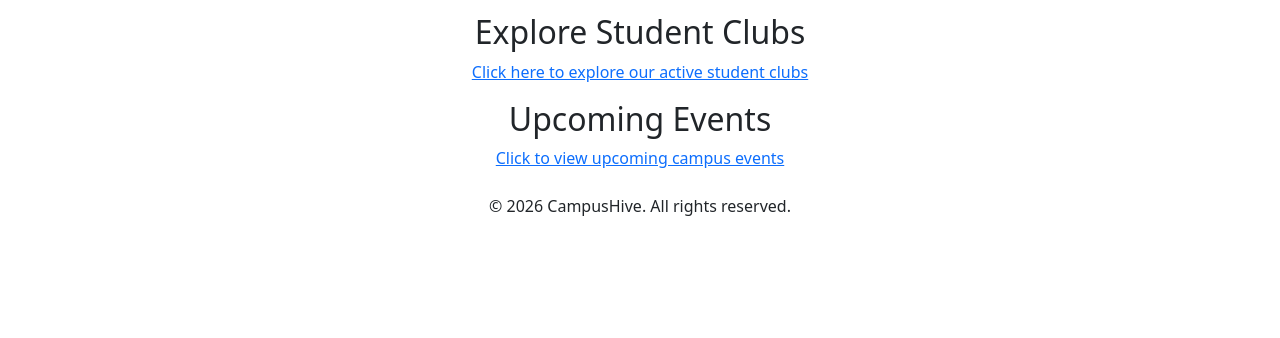
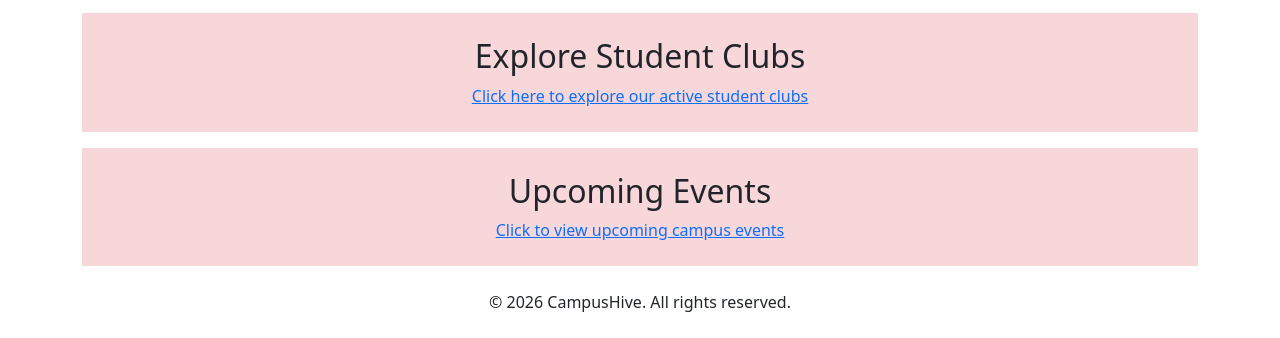
Before and after one commit to arushabind2005-star/Campus-Hive, a website: page index.html in a window 1280 px wide. Shown: the part 501-839 px from the top of the page. Before the commit the page ends 800 px from the top, so only its background shows below. Drawn offline with nearby package versions, Linux system fonts and the light colour scheme.

Commit message:
Added padding

```diff
--- a/index.html
+++ b/index.html
@@ -28,11 +28,11 @@
       <figcaption>Welcome to CampusHive – your campus activity hub</figcaption>
       </figure>
       </section>
-      <section class="text-center mt-3">
+      <section class="text-center mt-3 p-4 bg-danger-subtle">
       <h2>Explore Student Clubs</h2>
       <a href="clubs.html">Click here to explore our active student clubs</a>
       </section>
-      <section class="text-center mt-3">
+      <section class="text-center mt-3 p-4 bg-danger-subtle">
       <h2>Upcoming Events</h2>
       <a href="events.html">Click to view upcoming campus events</a>
       </section>
```
Also changed, not shown: clubs.html (+2 -2 lines).
